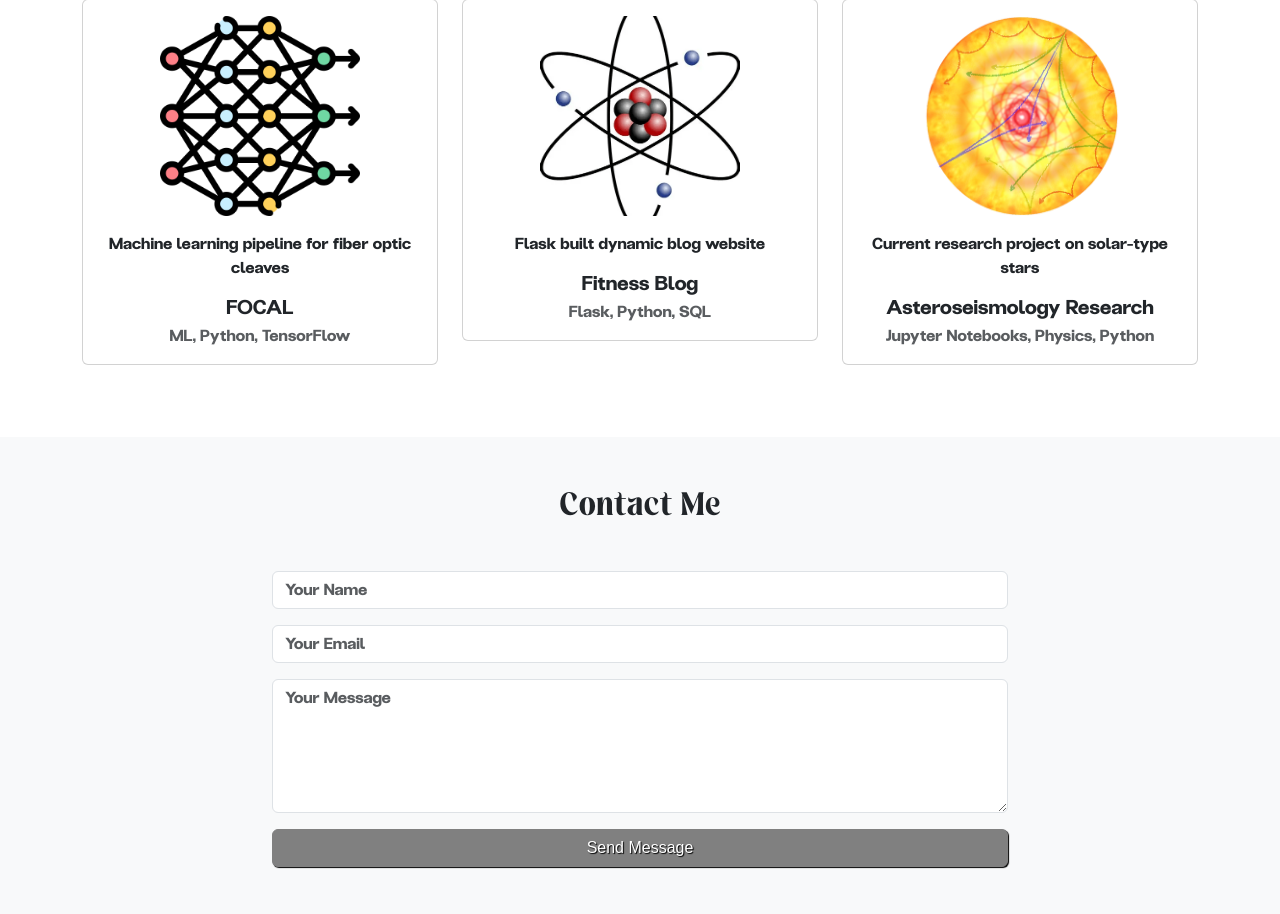
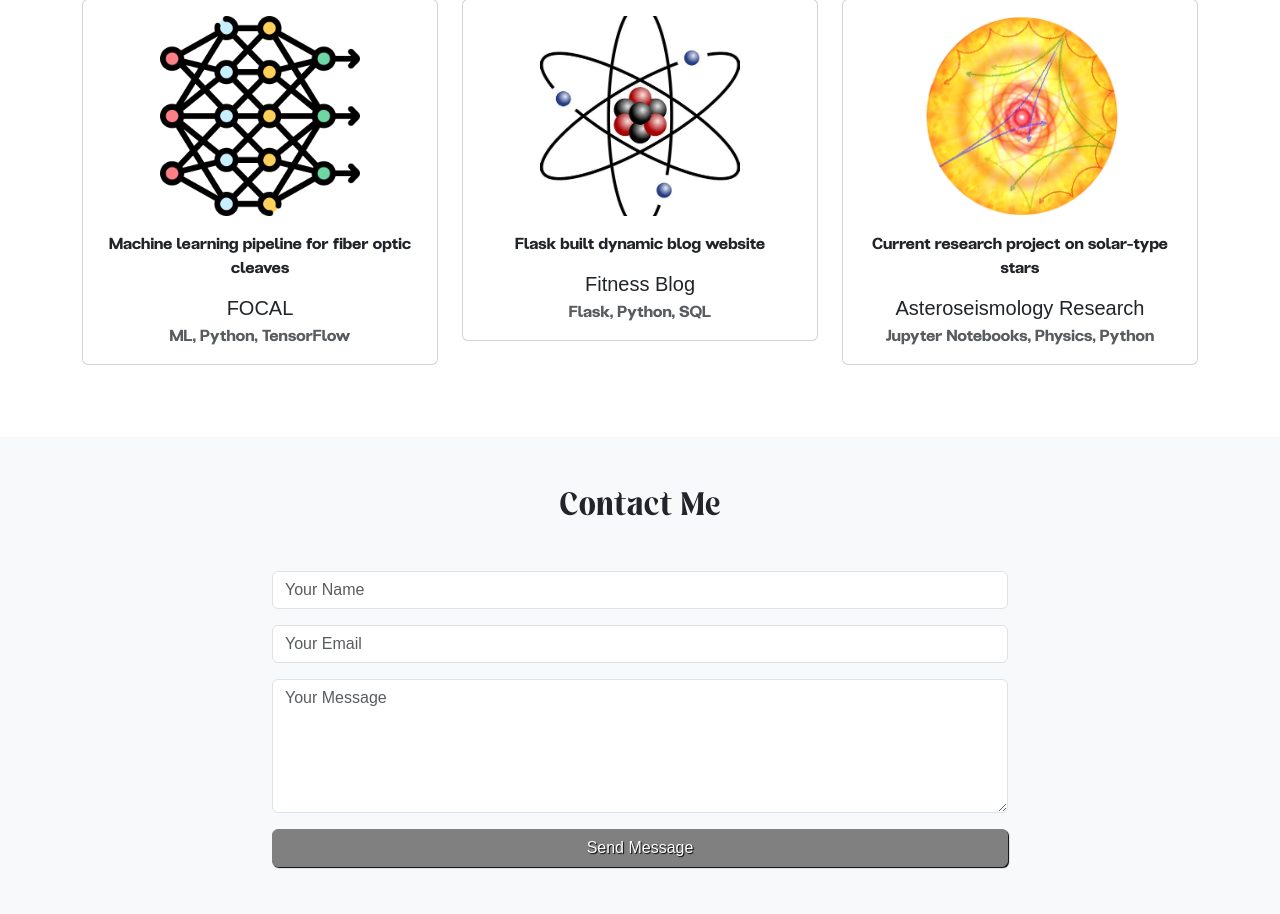
Before and after one commit to c-lombardi23/Portfolio_Website, a Flask app: page / in a window 1280 px wide. Shown: the part 1765-2679 px from the top of the page. Run offline with Flask 3, Linux system fonts and the light colour scheme; some web fonts are replaced.

Commit message:
changed font for messeging

```diff
--- a/static/index.css
+++ b/static/index.css
@@ -73,7 +73,6 @@ nav li {
 .alert {
     font-family: 'hurin';
     font-size: 1.3rem;
-    font-weight: bold;
     padding-bottom: 80px;
     border: none;
     opacity: 0;
@@ -149,7 +148,7 @@ nav li {
 #about h5,
 #testimonials h5,
 #contact  {
-  font-family: 'hurin';
+  font-family: sans-serif;
 }
 #features h3 {
   padding-top: 20px;
```
